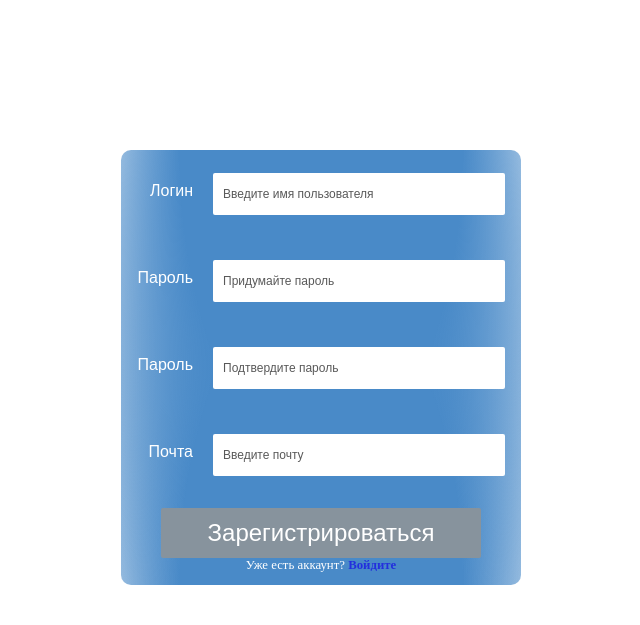
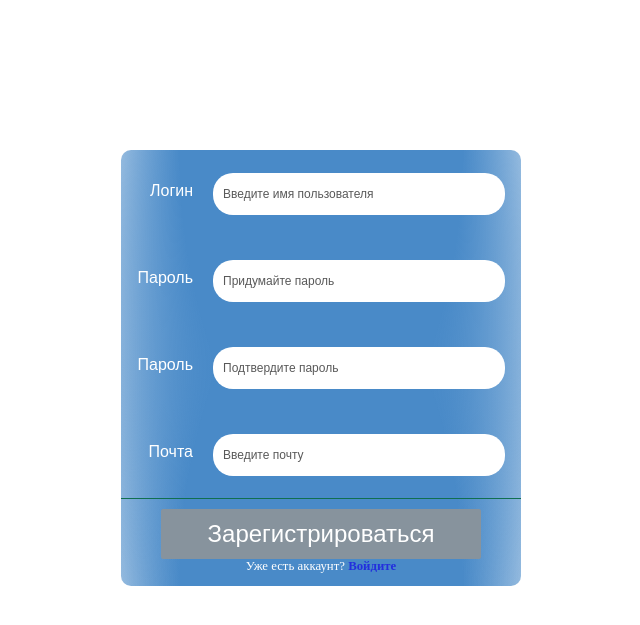
Before and after one commit to ssergomol/Lecture-Hall, a Flask app: page /signup in a window 1280 px wide. Shown: the part 61-686 px from the top of the page, without its empty margins (319-959 px from the left). Run offline with Flask 2, Linux system fonts and the light colour scheme.

Commit message:
modify login/signup form

```diff
--- a/website/static/css/sign_up.css
+++ b/website/static/css/sign_up.css
@@ -27,8 +27,13 @@
     width: 100%;
     height: 100%;
     display: grid;
-    grid-template-rows: repeat(5 , 5fr);
+    grid-template-rows: repeat(4 , 5fr) 1px 5fr;
 }
+
+.form-line {
+    background-color: #106f50;
+    z-index: 1;
+  }
 
 .form-container {
     display: flex;
@@ -72,7 +77,7 @@
     display: block;
     padding-left: 10px;
     outline: none;
-    border-radius: 2px;
+    border-radius: 20px;
     height: 40px;
     width: 70%;
     border: none;
--- a/website/templates/log_in.html
+++ b/website/templates/log_in.html
@@ -34,6 +34,7 @@
 						placeholder="Введите пароль"
 					/>
 					</div>
+					<div class="form-line"></div>
 					<div class="form-container-btn">
 						<button class="form-input-btn" type="submit">
 						Войти
--- a/website/templates/sign_up.html
+++ b/website/templates/sign_up.html
@@ -55,6 +55,7 @@
                         />
                     </div>
 
+                    <div class="form-line"></div>
 
                     <div class="form-container-btn">
                         <button class="form-input-btn" type="submit">
```
Also changed, not shown: website/static/css/log_in.css (+6 -2 lines).
